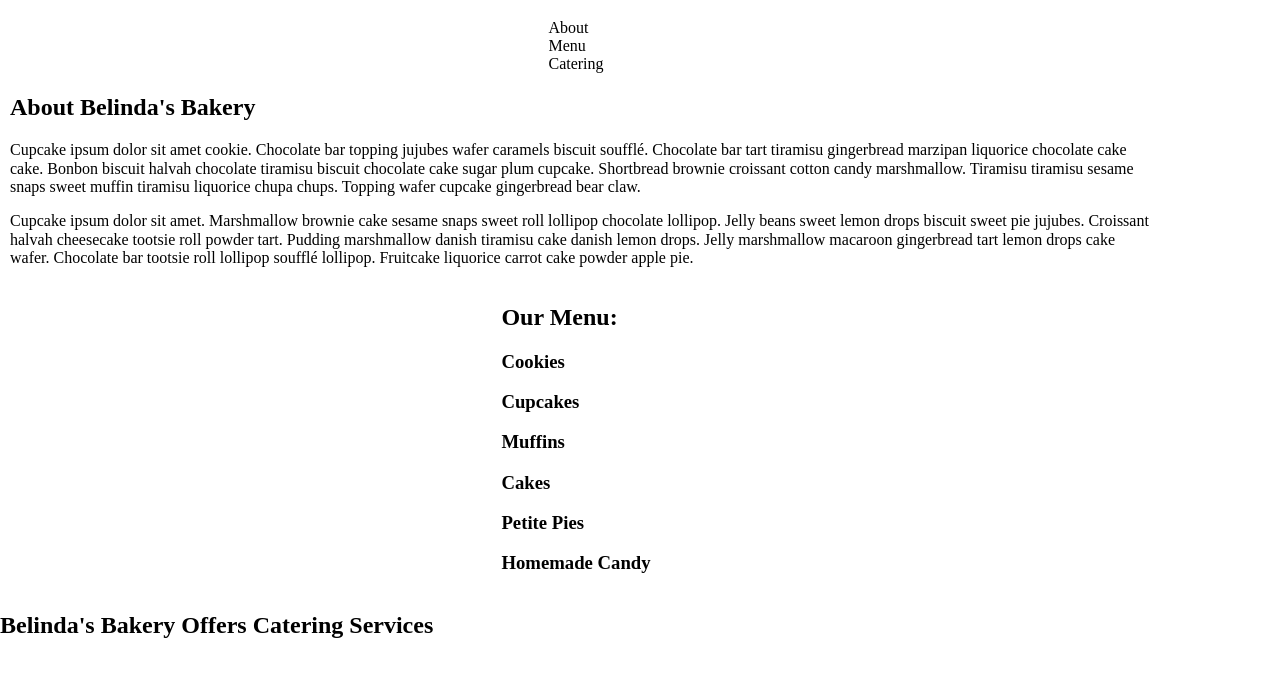
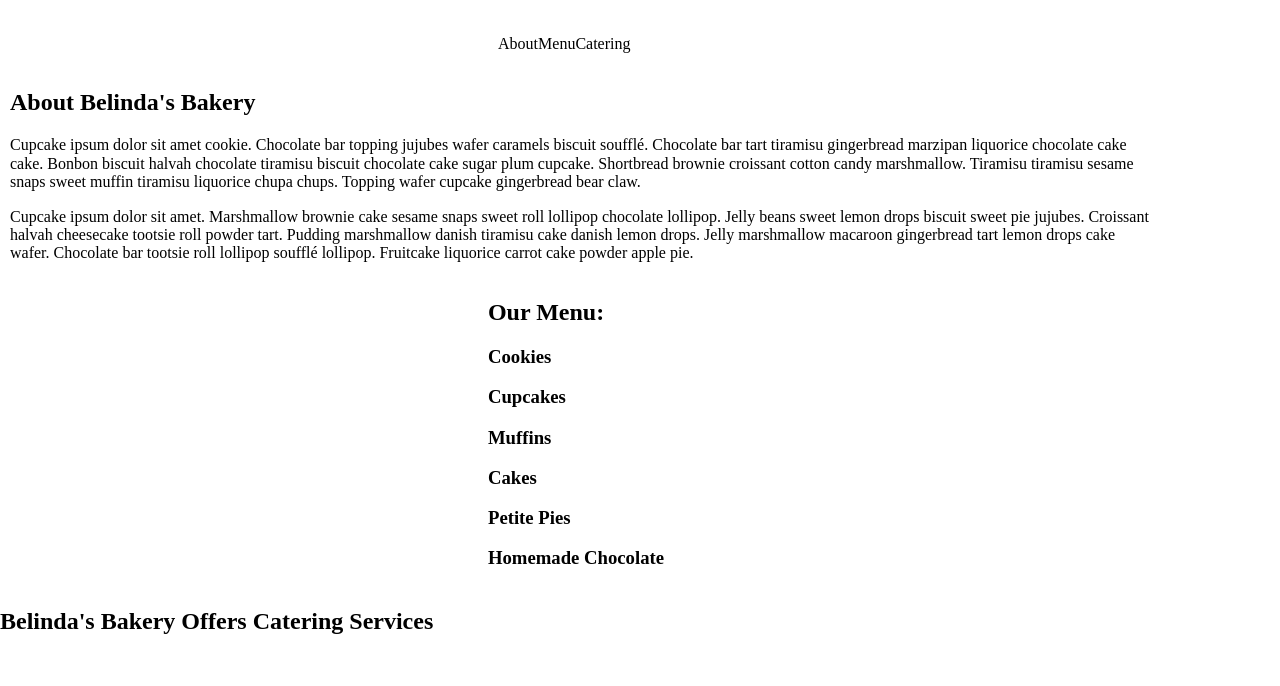
Before and after one commit to saxby-b/bakery, a website built with Parcel: page index.html in a window 1280 px wide. Shown: the part 61-747 px from the top of the page. Built offline with nearby package versions, Linux system fonts and the light colour scheme.

Commit message:
Changed text for menu items

```diff
--- a/index.html
+++ b/index.html
@@ -26,9 +26,11 @@
       <div class="content-wrapper">
         <h1>Belinda's Bakery</h1>
         <nav>
+          <ul class="navigation">
           <li>About</li>
           <li>Menu</li>
           <li>Catering</li>
+          </ul>
         </nav>
       </div>
       <div class="content-wrapper">
@@ -65,7 +67,7 @@
           <h3>Muffins</h3>
           <h3>Cakes</h3>
           <h3>Petite Pies</h3>
-          <h3>Homemade Candy</h3>
+          <h3>Homemade Chocolate</h3>
         </section>
         <section class="catering">
           <h2>Belinda's Bakery Offers Catering Services</h2>
```
